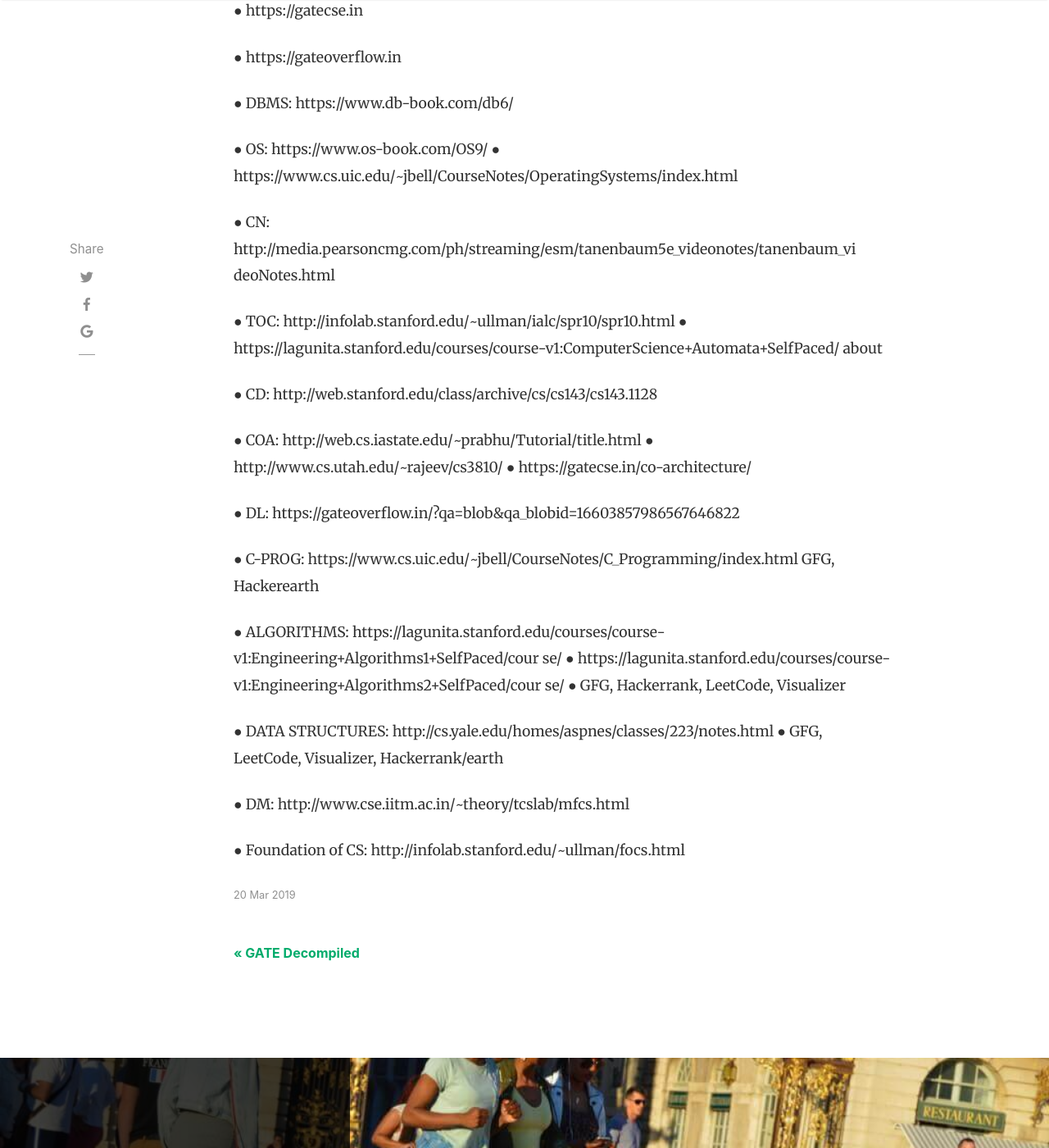
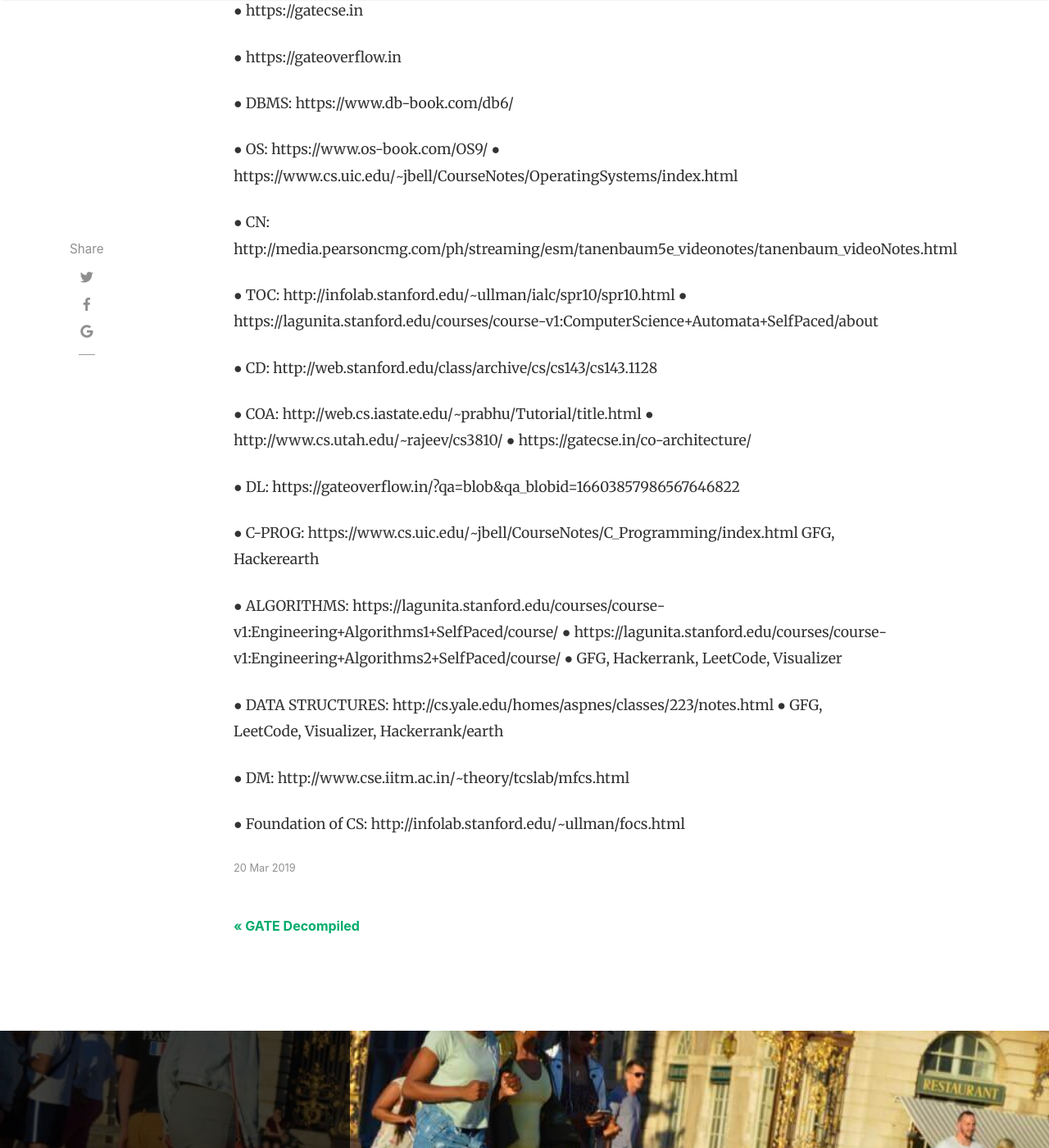
Before and after one commit to simhagate/simhagate.github.io, a Jekyll site: the page built from _posts/2019-03-20-Materials.md, in a window 1280 px wide and 1400 px high, scrolled down 552 px. Shown: the whole window at 82% size. Built offline with Jekyll 4.4.1, drawn with Linux system fonts in a browser that asks for light colours; nearby versions of some CDN libraries; comment, search, counter and statistics services are not loaded.

Commit message:
Update 2019-03-20-Materials.md

```diff
--- a/_posts/2019-03-20-Materials.md
+++ b/_posts/2019-03-20-Materials.md
@@ -16,12 +16,10 @@ Material/Resources - Final
 ● https://www.cs.uic.edu/~jbell/CourseNotes/OperatingSystems/index.html
 
 ● CN:
-http://media.pearsoncmg.com/ph/streaming/esm/tanenbaum5e_videonotes/tanenbaum_vi
-deoNotes.html
+http://media.pearsoncmg.com/ph/streaming/esm/tanenbaum5e_videonotes/tanenbaum_videoNotes.html
 
 ● TOC: http://infolab.stanford.edu/~ullman/ialc/spr10/spr10.html
-● https://lagunita.stanford.edu/courses/course-v1:ComputerScience+Automata+SelfPaced/
-about
+● https://lagunita.stanford.edu/courses/course-v1:ComputerScience+Automata+SelfPaced/about
 
 ● CD: http://web.stanford.edu/class/archive/cs/cs143/cs143.1128
 
@@ -35,10 +33,8 @@ about
 Hackerearth
 
 ● ALGORITHMS:
-https://lagunita.stanford.edu/courses/course-v1:Engineering+Algorithms1+SelfPaced/cour
-se/
-● https://lagunita.stanford.edu/courses/course-v1:Engineering+Algorithms2+SelfPaced/cour
-se/
+https://lagunita.stanford.edu/courses/course-v1:Engineering+Algorithms1+SelfPaced/course/
+● https://lagunita.stanford.edu/courses/course-v1:Engineering+Algorithms2+SelfPaced/course/
 ● GFG, Hackerrank, LeetCode, Visualizer
 
 ● DATA STRUCTURES: http://cs.yale.edu/homes/aspnes/classes/223/notes.html
```
